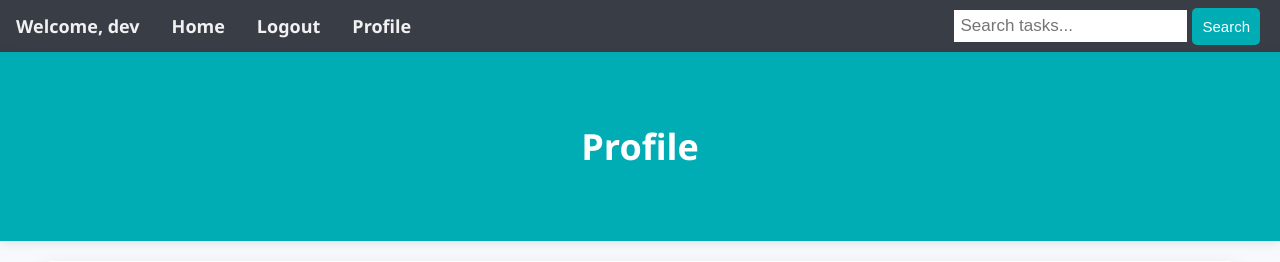
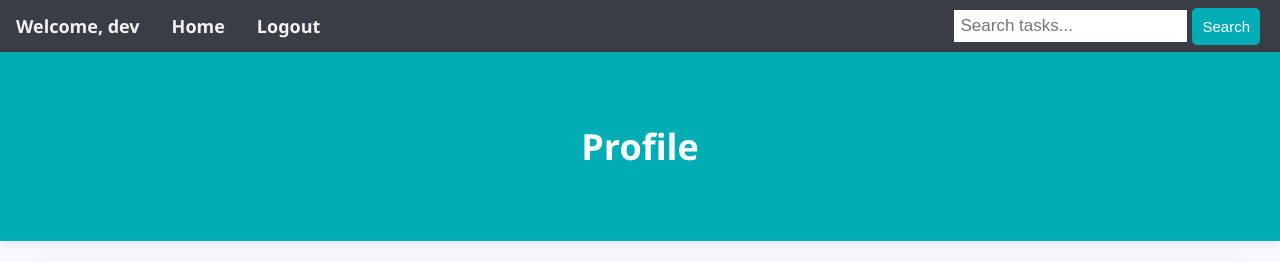
Before and after one commit to leafyclive/projects, a FastAPI app: page /profile/1 in a window 1280 px wide. Shown: the top 262 px of the page. Run offline with FastAPI, Linux system fonts and the light colour scheme.

Commit message:
updated css

```diff
--- a/static/index.css
+++ b/static/index.css
@@ -13,7 +13,6 @@ body {
     gap: 20px;
     padding: 15px 25px;
     background-color: #00ADB5;
-    border-radius: 8px;
     box-shadow: 0 4px 12px rgba(0, 0, 0, 0.1);
 }
 
--- a/templates/profile.html
+++ b/templates/profile.html
@@ -19,7 +19,6 @@
         <a href="/login">Login</a>
         <a href="/sign_up">Sign Up</a>
         {% endif %}
-        <a href="profile/{{ user.id }}">Profile</a>
         <div class="search">
             <input type="text" id="search" placeholder="Search tasks...">
             <button onclick="filterTasks()">Search</button>
```
